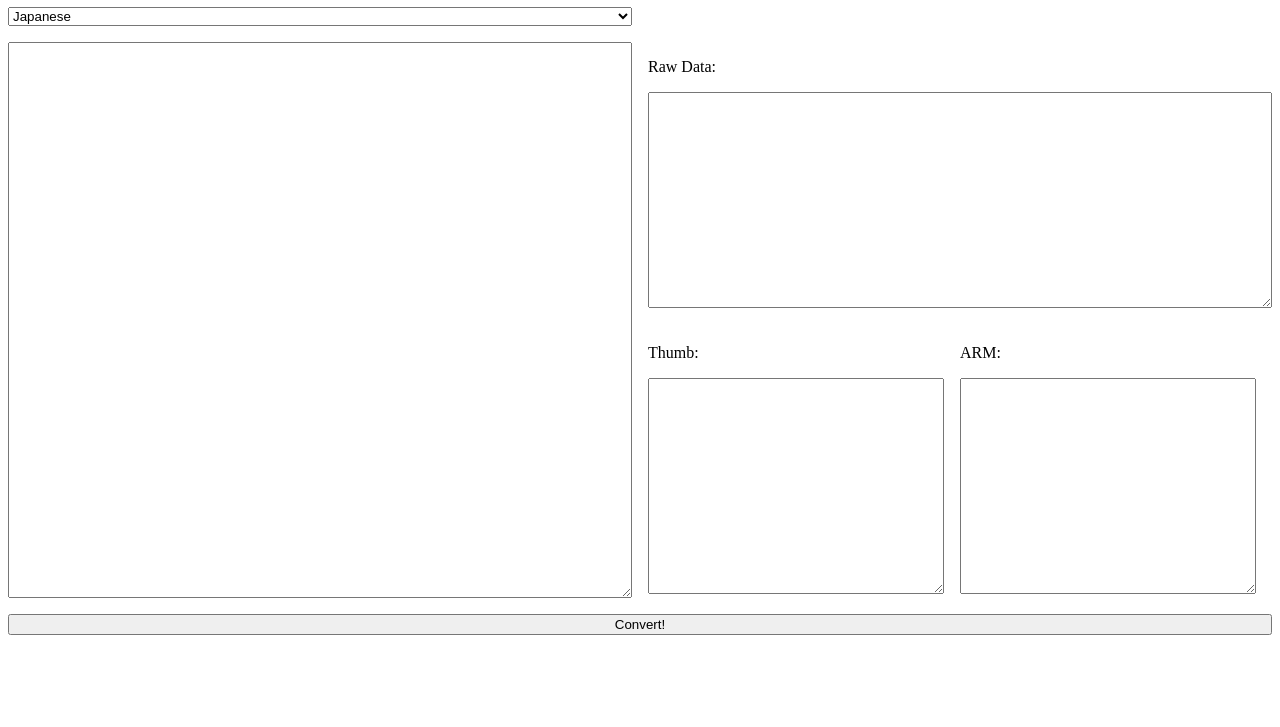
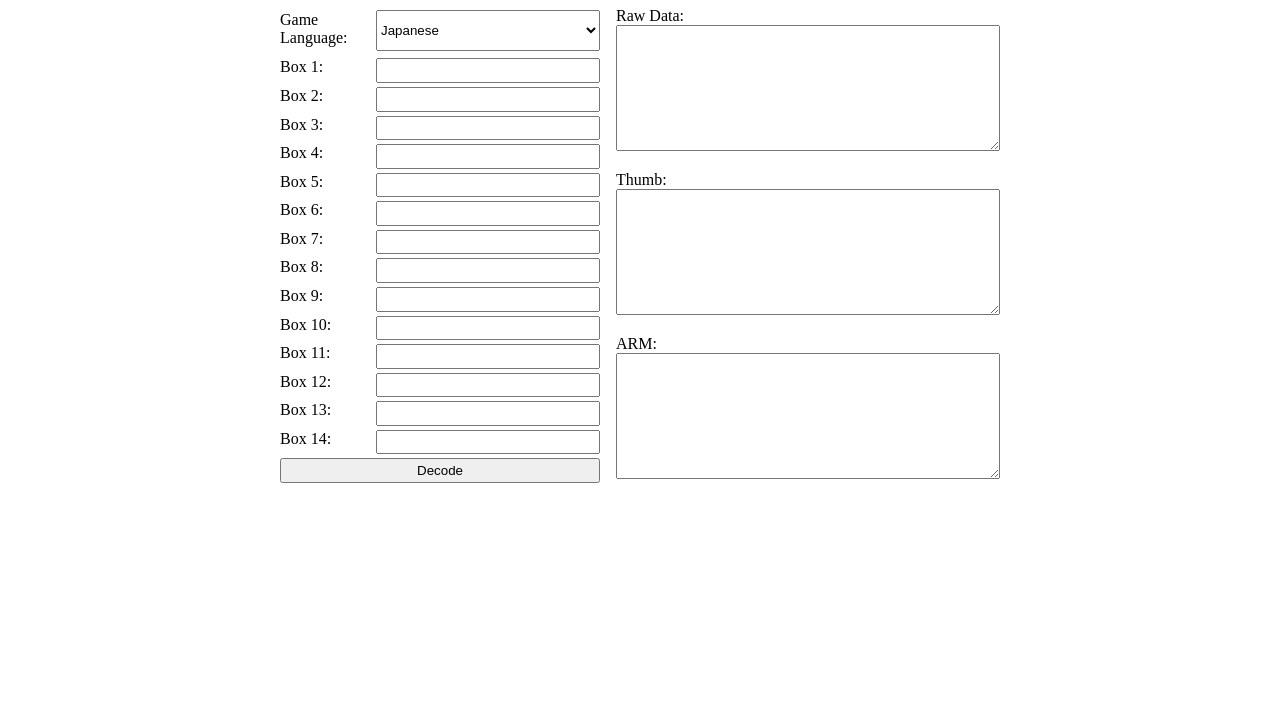
Before and after one commit to it-is-final/rse-text-decoder, a plain HTML site: page index.html in a window 1280 px wide. Shown: the part 73-800 px from the top of the page. Drawn offline with Linux system fonts and the light colour scheme.

Commit message:
Massive UI overhaul

```diff
--- a/index.html
+++ b/index.html
@@ -4,35 +4,64 @@
     <meta http-equiv="Content-Security-Policy" content="default-src 'none'; img-src 'self'; script-src 'self'; style-src 'self'; font-src 'self'">
     <meta charset="UTF-8" />
     <meta name="viewport" content="width=device-width, initial-scale=1.0">
-    <title>Pokémon Gen III Character Encoding Decoder</title>
+    <title>rse-text-decoder</title>
     <link rel="stylesheet" type="text/css" href="style.css">
 </head>
 <body>
-    <h1>Pokémon Gen III Character Encoding Decoder</h1>
+    <h1>rse-text-decoder</h1>
     <main>
+        <form id="boxNamesInput">
+            <label for="lang" id="langLabel">Game Language:</label>
             <select name="lang" title="Language selector" id="lang">
                 <option value="JP">Japanese</option>
                 <option value="EN">English/Italian/Spanish</option>
                 <option value="FR">French</option>
                 <option value="DE">German</option>
             </select>
-        <textarea id="input" title="Input" rows="25" spellcheck="false"></textarea>
-        <div id="outputArea">
-                <div class="rawDataOutput">
-                    <p>Raw Data:</p>
-                    <textarea id="output" rows="14" spellcheck="false" readonly></textarea>
+            <label for="box1Input">Box 1:</label>
+            <input type="text" id="box1Input" name="box1" maxlength="9">
+            <label for="box2Input">Box 2:</label>
+            <input type="text" id="box2Input" name="box2" maxlength="9">
+            <label for="box3Input">Box 3:</label>
+            <input type="text" id="box3Input" name="box3" maxlength="9">
+            <label for="box4Input">Box 4:</label>
+            <input type="text" id="box4Input" name="box4" maxlength="9">
+            <label for="box5Input">Box 5:</label>
+            <input type="text" id="box5Input" name="box5" maxlength="9">
+            <label for="box6Input">Box 6:</label>
+            <input type="text" id="box6Input" name="box6" maxlength="9">
+            <label for="box7Input">Box 7:</label>
+            <input type="text" id="box7Input" name="box7" maxlength="9">
+            <label for="box8Input">Box 8:</label>
+            <input type="text" id="box8Input" name="box8" maxlength="9">
+            <label for="box9Input">Box 9:</label>
+            <input type="text" id="box9Input" name="box9" maxlength="9">
+            <label for="box10Input">Box 10:</label>
+            <input type="text" id="box10Input" name="box10" maxlength="9">
+            <label for="box11Input">Box 11:</label>
+            <input type="text" id="box11Input" name="box11" maxlength="9">
+            <label for="box12Input">Box 12:</label>
+            <input type="text" id="box12Input" name="box12" maxlength="9">
+            <label for="box13Input">Box 13:</label>
+            <input type="text" id="box13Input" name="box13" maxlength="9">
+            <label for="box14Input">Box 14:</label>
+            <input type="text" id="box14Input" name="box14" maxlength="9">
+            <button id="convertButton" type="button">Decode</button>
+        </form>
+        <section id="outputArea">
+            <div>
+                <label for="rawDataOutput">Raw Data:</label><br>
+                <textarea id="rawDataOutput" rows="8" spellcheck="false" readonly></textarea>
             </div>
             <div>
-                    <p>Thumb:</p>
-                    <textarea id="outputThumb" rows="14" spellcheck="false" readonly></textarea>
+                <label for="thumbOutput">Thumb:</label><br>
+                <textarea id="thumbOutput" rows="8" spellcheck="false" readonly></textarea>
             </div>
             <div>
-                    <p>ARM:</p>
-                    <textarea id="outputARM" rows="14" spellcheck="false" readonly></textarea>
+                <label for="armOutput">ARM:</label><br>
+                <textarea id="armOutput" rows="8" spellcheck="false" readonly></textarea>
             </div>
-            </div>
-        </div>
-        <button id="convertButton">Convert!</button>
+        </section>
     </main>
     <script type="module" src="script.js" ></script>
 </body>
--- a/script.js
+++ b/script.js
@@ -12,17 +12,25 @@ function addFFPadding(rawBoxNames, targetLength) {
     return output;
 }
 
-function getBoxNamesData (rawInputData, lang) {
-    const inputData = rawInputData.split('\n')
+function gatherBoxNames() {
+    let output = []
+    const boxNames = document.getElementById("boxNamesInput").getElementsByTagName("input");
+    for (const boxName of boxNames) {
+        if (boxName.value) {
+            output.push(boxName.value);
+        }
+    }
+    return output;
+}
+
+function getBoxNamesData() {
+    const inputData = gatherBoxNames()
+    const lang = document.getElementById('lang').value;
     const [charMap, reverseCharMap] = getCharacterMap(lang)
     let rawBoxNames = []
     for (const rawLine of inputData) {
         addFFPadding(rawBoxNames, 9);
         let line = [...rawLine];
-        if (line.length > 8) {
-            alert("line is too long");
-            return null;
-        }
         for (let i = 0; i < line.length; i++) {
             line[i] = substituteChar(line[i], lang);
             if (line[i] in reverseCharMap) {
@@ -67,22 +75,18 @@ function extractOpcodes(rawBoxNames, opcodeLength) {
     let opcodes = [];
     for (let i = 0; i < rawData.length; i += opcodeLength) {
         const rawOpcode = rawData.slice(i, i + opcodeLength);
-        let opcode;
-        for (let i = 0; i < rawOpcode.length; i++) {
-            opcode = (rawOpcode[i] << (i * 8)) | opcode;
-        }
+        const opcode = rawOpcode.reduce(
+            (partOpcode, byte, index) => partOpcode | byte << (index * 8));
         opcodes.push(opcode >>> 0);
     }
     return opcodes;
 }
 
 function main() {
-    const rawInputData = document.getElementById('input').value;
-    const lang = document.getElementById('lang').value;
-    const rawDataView = document.getElementById('output');
-    const thumbView = document.getElementById('outputThumb');
-    const armView = document.getElementById('outputARM');
-    const boxNames = getBoxNamesData(rawInputData, lang);
+    const rawDataView = document.getElementById('rawDataOutput');
+    const thumbView = document.getElementById('thumbOutput');
+    const armView = document.getElementById('armOutput');
+    const boxNames = getBoxNamesData();
     if (!boxNames) {
         return null;
     }
@@ -94,4 +98,7 @@ function main() {
     armView.value = getOpcodeDisplay(armData, 8);
 }
 
-document.getElementById('convertButton').onclick = main;
+document.getElementById("convertButton").addEventListener('click',
+    function() {
+        main();
+});
--- a/style.css
+++ b/style.css
@@ -1,42 +1,52 @@
+body {
+    max-width: 720px;
+    margin: auto auto;
+}
 main {
     display: grid;
     column-gap: 1em;
     row-gap: 1em;
-    grid-template-columns: 1fr 1fr;
 }
 
 #outputArea {
     display: grid;
-    grid-row: 2;
-    grid-column: 2;
     column-gap: 1em;
     row-gap: 1em;
-    grid-template-columns: 1fr 1fr;
 }
 
-.rawDataOutput {
-    grid-column: 1 / 3 span;
+@media screen and (min-width: calc(16.5em + 31ch)) {
+    main {
+        grid-template-columns: 20em auto;
+    }
 }
 
-#lang {
-    grid-row: 1;
-    grid-column: 1;
+#boxNamesInput{
+    width: 20em;
+    display: grid;
+    row-gap: 0.25em;
+    grid-template-columns: 6em auto;
 }
 
-#input {
-    grid-row: 2;
-    grid-column: 1;
+#langLabel, #lang{
+    width: 100%;
+    margin: 0.25em auto;
 }
 
-
+#boxNamesInput input {
+    font-family: monospace;
+}
 
 #convertButton {
-    grid-row: 3;
+    width: 100%;
     grid-column: 1 / 2 span;
 }
 
+#outputArea div textarea {
+    min-width: 27ch;
+    width: 100%;
+}
+
 textarea {
-    width: 100%;
     -webkit-box-sizing: border-box;
        -moz-box-sizing: border-box;
             box-sizing: border-box;
```
Lines whose indentation alone changed are shown as unchanged.
